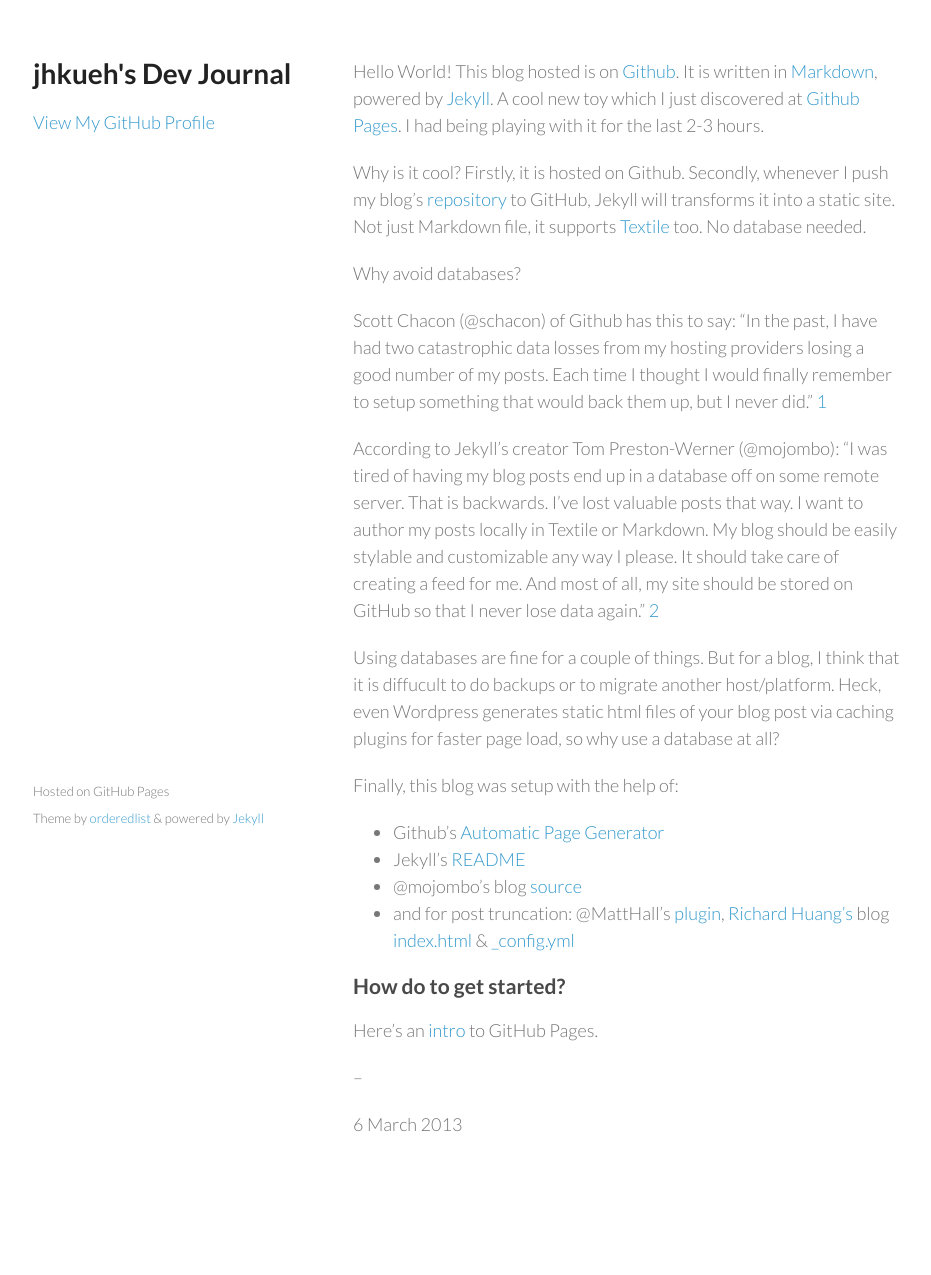
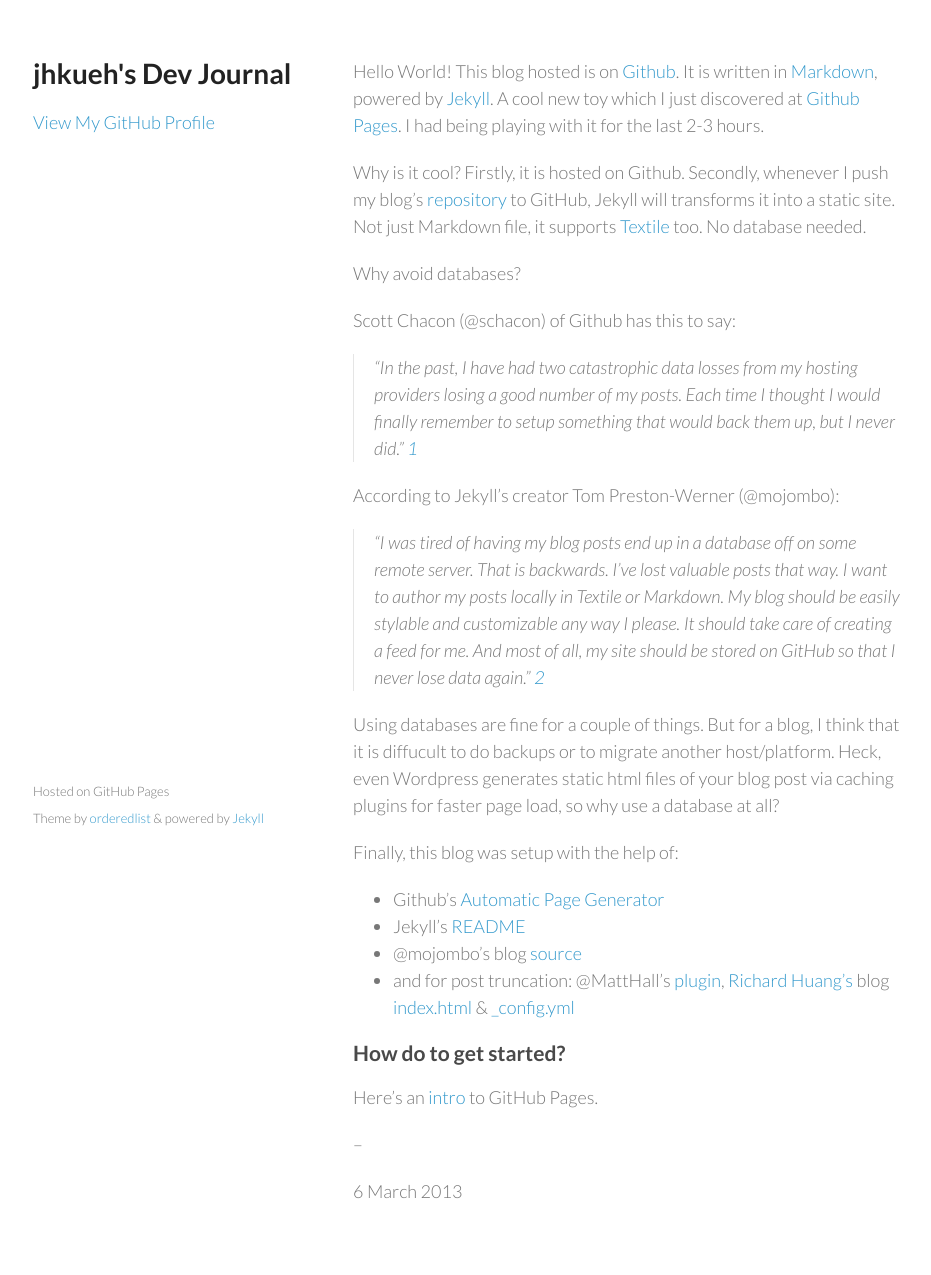
Before and after one commit to jhkueh/jhkueh.github.com, a Jekyll site: the page built from _posts/2013-03-06-hello-world.md, in a window 1280 px wide. Shown: the whole page, without its empty margins (172-1103 px from the left). Built offline with Jekyll 4.4.1, drawn with Linux system fonts in a browser that asks for light colours; Markdown is read by kramdown in place of the engine named in the settings; before the commit the page ends 1208 px from its top, so only the background shows below that.

```diff
--- a/_posts/2013-03-06-hello-world.md
+++ b/_posts/2013-03-06-hello-world.md
@@ -10,10 +10,11 @@ Why is it cool? Firstly, it is hosted on Github. Secondly, whenever I push my bl
 Why avoid databases?
 
 Scott Chacon (@schacon) of Github has this to say:
-"In the past, I have had two catastrophic data losses from my hosting providers losing a good number of my posts. Each time I thought I would finally remember to setup something that would back them up, but I never did." [1]
+>"In the past, I have had two catastrophic data losses from my hosting providers losing a good number of my posts. Each time I thought I would finally remember to setup something that would back them up, but I never did." [1]
+
 
 According to Jekyll's creator Tom Preston-Werner (@mojombo):
-"I was tired of having my blog posts end up in a database off on some remote server. That is backwards. I’ve lost valuable posts that way. I want to author my posts locally in Textile or Markdown. My blog should be easily stylable and customizable any way I please. It should take care of creating a feed for me. And most of all, my site should be stored on GitHub so that I never lose data again." [2]
+>"I was tired of having my blog posts end up in a database off on some remote server. That is backwards. I’ve lost valuable posts that way. I want to author my posts locally in Textile or Markdown. My blog should be easily stylable and customizable any way I please. It should take care of creating a feed for me. And most of all, my site should be stored on GitHub so that I never lose data again." [2]
 
 Using databases are fine for a couple of things. But for a blog, I think that it is diffucult to do backups or to migrate another host/platform. Heck, even Wordpress generates static html files of your blog post via caching plugins for faster page load, so why use a database at all?
 
```
